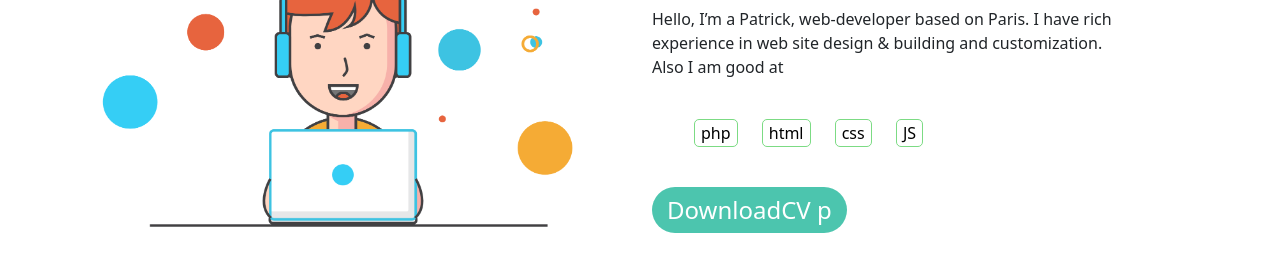
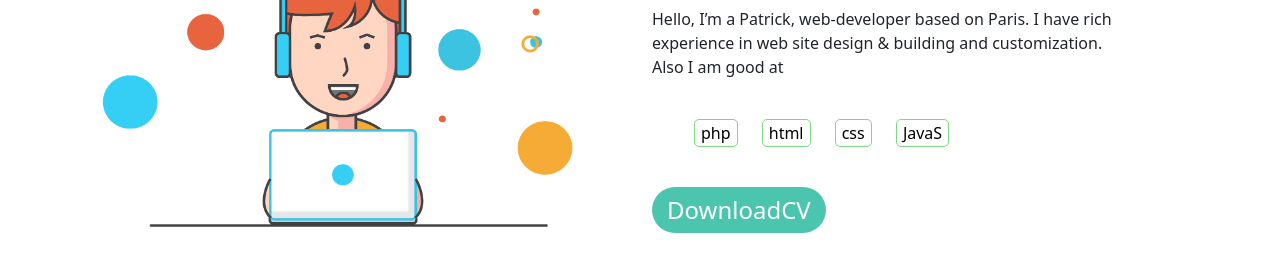
Before and after one commit to vithiyadurai/portfolio-name, a plain HTML site: page index.html in a window 1280 px wide. Shown: the part 220-497 px from the top of the page. Drawn offline with nearby package versions, Linux system fonts and the light colour scheme.

Commit message:
inital change java

```diff
--- a/index.html
+++ b/index.html
@@ -37,9 +37,9 @@
         <li class="nav-1-li"><button class="nav-1-button">php</button></li>
         <li class="nav-1-li"><button class="nav-1-button">html</button></li>
         <li class="nav-1-li"><button class="nav-1-button">css</button></li>
-        <li class="nav-1-li"><button class="nav-1-button">JS</button></li><br><br>
+        <li class="nav-1-li"><button class="nav-1-button">JavaS</button></li><br><br>
         </ul>
-        <button class="nav-1-bu">DownloadCV p</button>
+        <button class="nav-1-bu">DownloadCV</button>
     </div>
    </div>
    </div>
```
